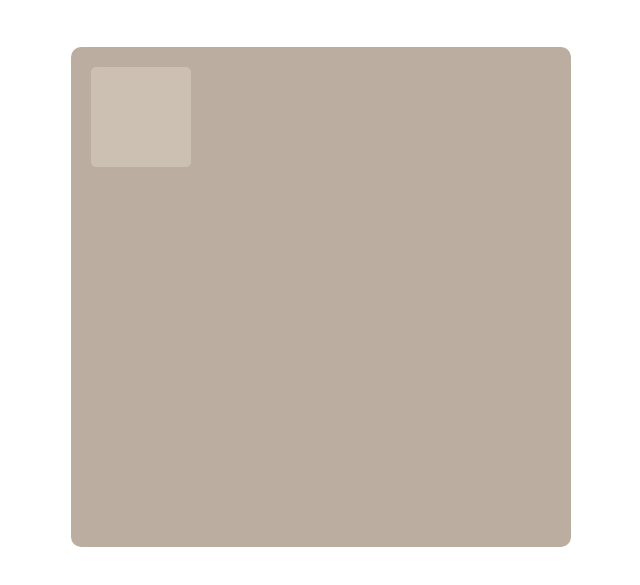
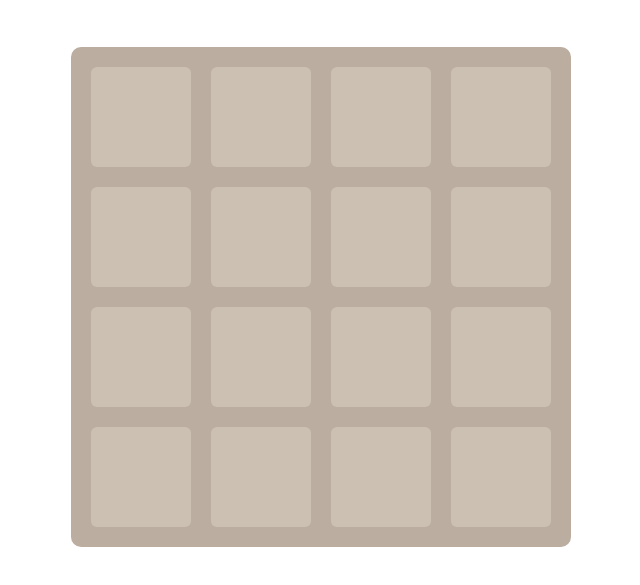
Before and after one commit to ink0101/2048, a plain HTML site: page index.html in a window 1280 px wide. Shown: the part 239-824 px from the top of the page, without its empty margins (319-959 px from the left). Drawn offline with nearby package versions, Linux system fonts and the light colour scheme.

Commit message:
UI finished

```diff
--- a/index.html
+++ b/index.html
@@ -34,20 +34,21 @@
 		<div class="grid-cell" id="grid-cell-0-2"></div>
 		<div class="grid-cell" id="grid-cell-0-3"></div>
 
+		<div class="grid-cell" id="grid-cell-1-0"></div>
 		<div class="grid-cell" id="grid-cell-1-1"></div>
 		<div class="grid-cell" id="grid-cell-1-2"></div>
 		<div class="grid-cell" id="grid-cell-1-3"></div>
-		<div class="grid-cell" id="grid-cell-1-4"></div>
 
+		<div class="grid-cell" id="grid-cell-2-0"></div>
 		<div class="grid-cell" id="grid-cell-2-1"></div>
 		<div class="grid-cell" id="grid-cell-2-2"></div>
 		<div class="grid-cell" id="grid-cell-2-3"></div>
-		<div class="grid-cell" id="grid-cell-2-4"></div>
 
+		<div class="grid-cell" id="grid-cell-3-0"></div>
 		<div class="grid-cell" id="grid-cell-3-1"></div>
 		<div class="grid-cell" id="grid-cell-3-2"></div>
 		<div class="grid-cell" id="grid-cell-3-3"></div>
-		<div class="grid-cell" id="grid-cell-3-4"></div>
+
 
 	</div>
 
--- a/js/main2048.js
+++ b/js/main2048.js
@@ -5,5 +5,22 @@ var board = new Array();
 var score = 0;
 
 $(document).ready(function () {
+	newgame();
+});
 
-});
+function newgame() {
+	// 初始化棋盘格
+	init();
+	// 随机两个格子生成数字
+}
+
+function init() {
+	for (var i = 0; i < 4; i++) {
+		for (var j = 0; j < 4; j++) {
+			var gridCell = $('#grid-cell-'+i+'-'+j);
+			// 对gridCell的位置进行计算,使用两个新的函数
+			gridCell.css('top',getPosTop(i,j));
+			gridCell.css('left',getPosLeft(i,j));
+		}
+	}
+}
--- a/js/support2048.js
+++ b/js/support2048.js
@@ -0,0 +1,6 @@
+function getPosTop(i,j) {
+	return 20+i*120;
+}
+function getPosLeft(i,j) {
+	return 20+j*120;
+}
```
